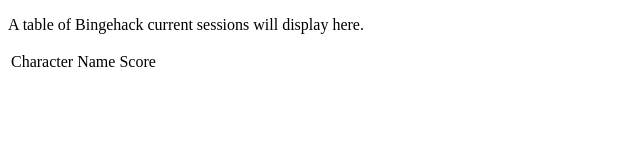
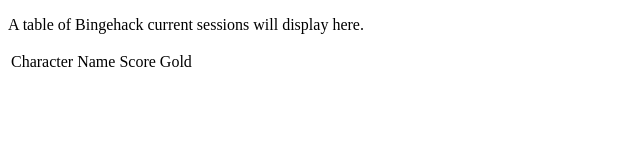
Before and after one commit to ComputerScienceHouse/bingehack4-bingeboard-web, a plain HTML site: page index.html in a window 1280 px wide. Shown: the full height of the page, 0-640 px from the left. Drawn offline with Linux system fonts and the light colour scheme.

Commit message:
syntactical

```diff
--- a/index.html
+++ b/index.html
@@ -11,6 +11,7 @@
                 <tr>
                     <td data-field="character_name">Character Name</td>
                     <td data-field="score">Score</td>
+                    <td data-field="gold">Gold</td>
                 </tr>
             </thead>
             <tbody>
--- a/js/bingeboard.js
+++ b/js/bingeboard.js
@@ -16,7 +16,7 @@
         for(var i = 0; i < data.length; i++) {
             var tableRow = $('#bingeboard').find('tbody').append($('<tr>'));
             for(var j = 0; j < data_fields.length; j++) {
-                tableRow.append($('<td>').text(data[i][data_fields[j])
+                tableRow.append($('<td>').text(data[i][data_fields[j]));
             }
         }
     });
```
